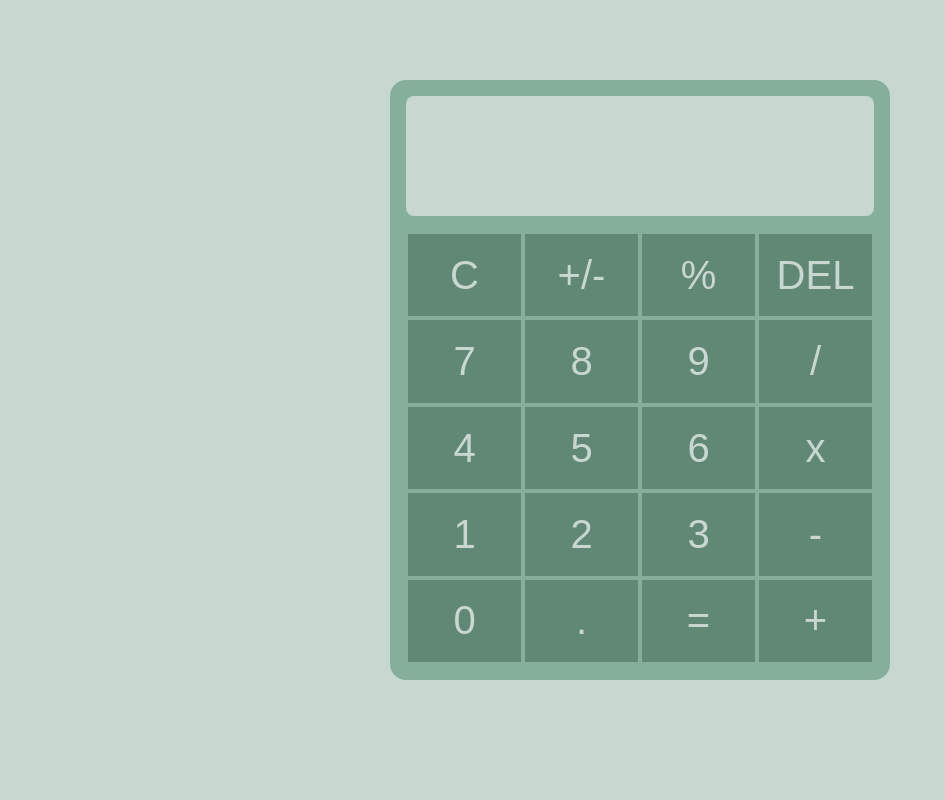
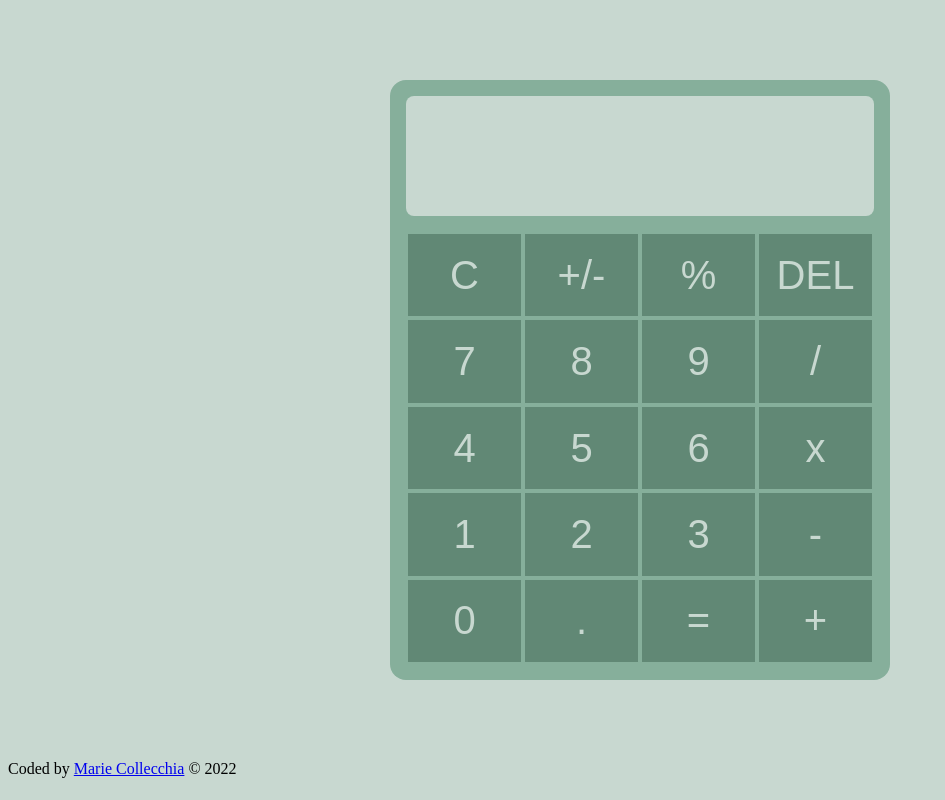
Before and after one commit to MarieMakesMoneys/calculator, a plain HTML site: page index.html in a window 1280 px wide. Shown: the whole page, without its empty margins (0-945 px from the left). Drawn offline with Linux system fonts and the light colour scheme.

Commit message:
Add footer copyright

```diff
--- a/index.html
+++ b/index.html
@@ -45,5 +45,8 @@
                 </div>
             </div>
         </div>
+        <footer>
+            Coded by <a href="https://mariemakesmoneys.github.io/portfolio/">Marie Collecchia</a> © 2022
+        </footer>
     </body>
 </html>
```
